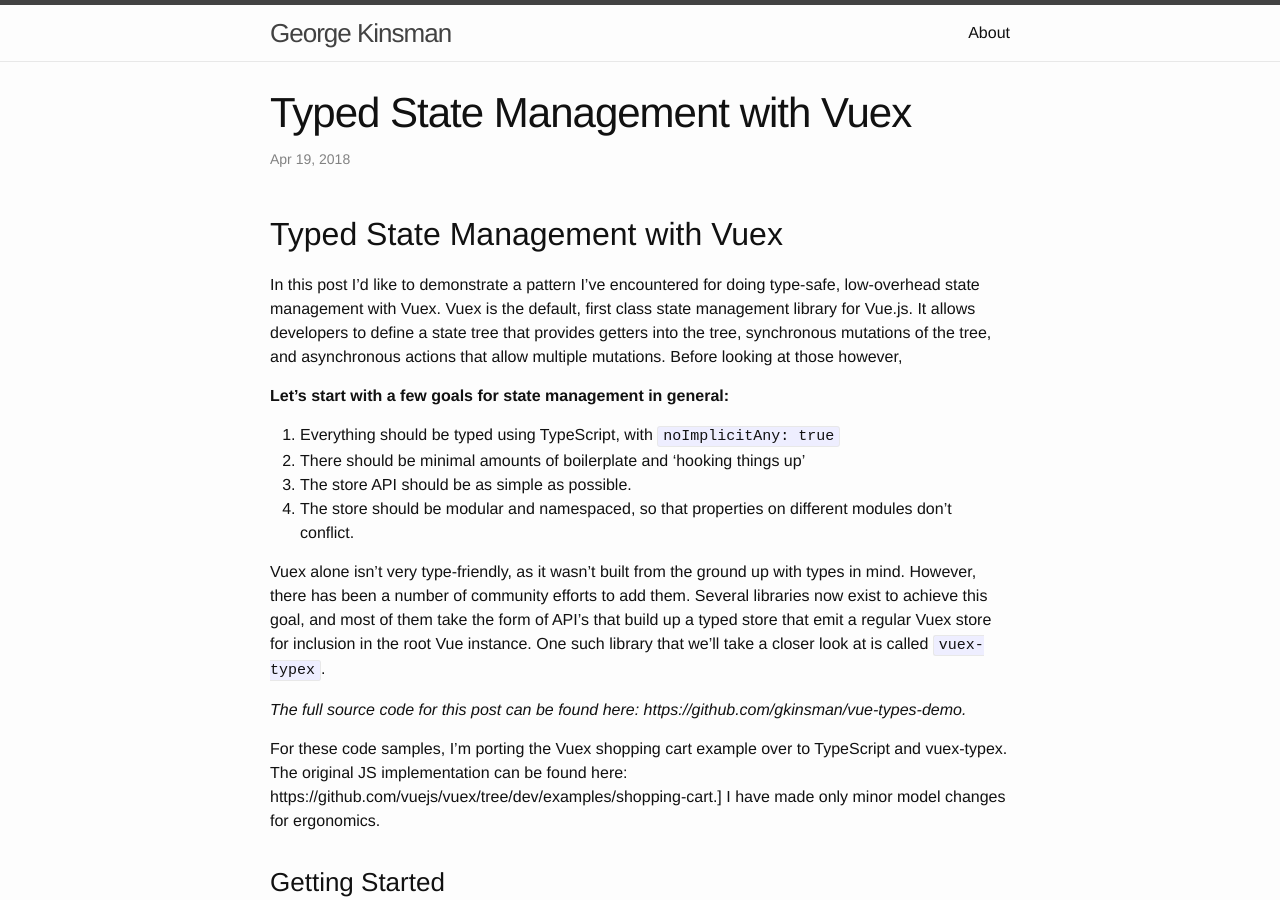
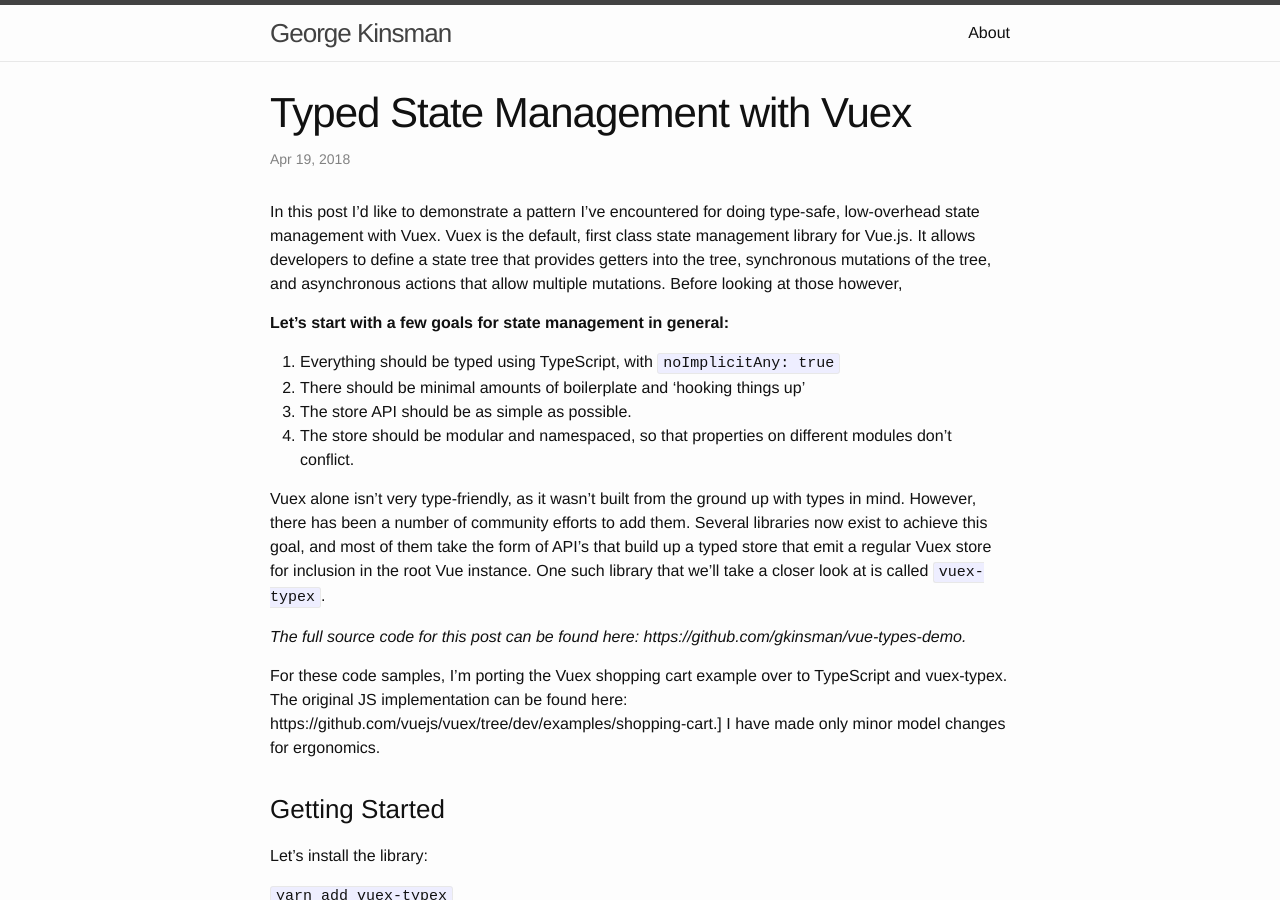
Before and after one commit to gkinsman/gkinsman.github.io, a Jekyll site: the page built from _posts/2018-04-19-Typed-State-Management-With-Vuex.md, in a window 1280 px wide and 900 px high. Built offline with Jekyll 4.4.1, drawn with Linux system fonts in a browser that asks for light colours; comment, search, counter and statistics services are not loaded.

Commit message:
- Remove dupe title

```diff
--- a/_posts/2018-04-19-Typed-State-Management-With-Vuex.md
+++ b/_posts/2018-04-19-Typed-State-Management-With-Vuex.md
@@ -8,7 +8,7 @@
    In this post I'd like to demonstrate a pattern I've encountered for doing type-safe, low-overhead state management with Vuex.
 ---
 
-## Typed State Management with Vuex
+
 
 In this post I'd like to demonstrate a pattern I've encountered for doing type-safe, low-overhead state management with Vuex. Vuex is the default, first class state management library for Vue.js. It allows developers to define a state tree that provides getters into the tree, synchronous mutations of the tree, and asynchronous actions that allow multiple mutations. Before looking at those however,
 
```
